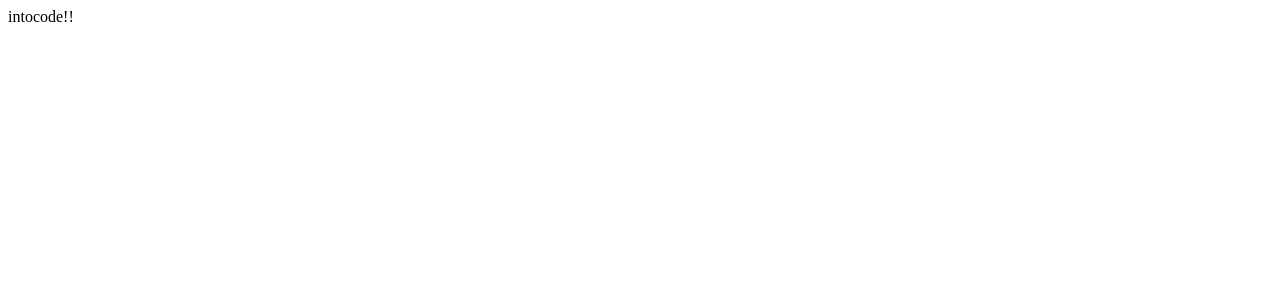
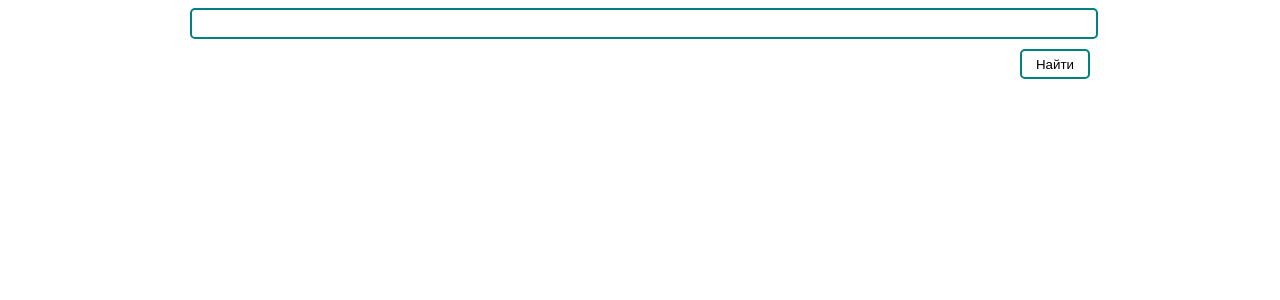
Before and after one commit to soltamuradov/vue-webpack-test, a Vue app: page / in a window 1280 px wide. Shown: the top 300 px of the page. Built offline with nearby package versions, Linux system fonts and the light colour scheme.

Commit message:
Сделал вывод юзеров по поиску

```diff
--- a/package.json
+++ b/package.json
@@ -10,6 +10,7 @@
   "author": "",
   "license": "ISC",
   "dependencies": {
+    "axios": "^0.22.0",
     "vue": "^3.2.19"
   },
   "devDependencies": {
--- a/src/App.vue
+++ b/src/App.vue
@@ -1,18 +1,98 @@
 <template>
-<div>{{name}}!!</div>
+<div class="app">
+  <form @submit.prevent>
+      <input class="input"
+             type="text"
+             v-model="login"
+      >
+      <button class="btn" @click="clickSearchUser">Найти</button>
+  </form>
+
+  <div class="content__users" >
+    <div class="block__users" v-for="user in users">
+      <div>
+        <img class="img__user" :src="user.avatar_url">
+      </div>
+      <h4 class="login__user">{{user.login}}</h4>
+    </div>
+
+  </div>
+</div>
 </template>
 
 <script>
+import axios from "axios"
 export default {
   name: "App.vue",
   data() {
     return {
-      name: "intocode"
+      users: [],
+      login: ""
     }
+  },
+  methods: {
+    async fetchUsers() {
+      try {
+        const res = await axios.get(`https://api.github.com/search/users?q=${this.login}`)
+        this.users = res.data.items
+        console.log(res)
+      }catch (e) {
+        console.log("Ошибка получения данных")
+      }
+    },
+    clickSearchUser() {
+      this.fetchUsers()
+      // this.login = ""
+    }
+  },
+  mounted() {
   }
 }
 </script>
 
 <style scoped>
+body{
+  margin: 0;
+}
+.app {
+  width: 900px;
+  margin: auto;
+}
 
+.input {
+  border: 2px solid teal;
+  width: 100%;
+  height: 25px;
+  border-radius: 5px;
+}
+.btn {
+  margin-top: 10px;
+  background: none;
+  border: 2px solid teal;
+  align-self: flex-end;
+  width: 70px;
+  height: 30px;
+  border-radius: 5px;
+}
+form {
+  display: flex;
+  flex-direction: column;
+}
+
+.content__users{
+  margin-top: 20px;
+  display: flex;
+  justify-content: space-between;
+  flex-wrap: wrap;
+}
+.block__users {
+  width: 250px;
+}
+.img__user{
+  width: 100%;
+  border-radius: 10px;
+}
+.login__user {
+  text-align: center;
+}
 </style>
```
Also changed, not shown: 1 other file (tests, documents, lock files or other folders).
